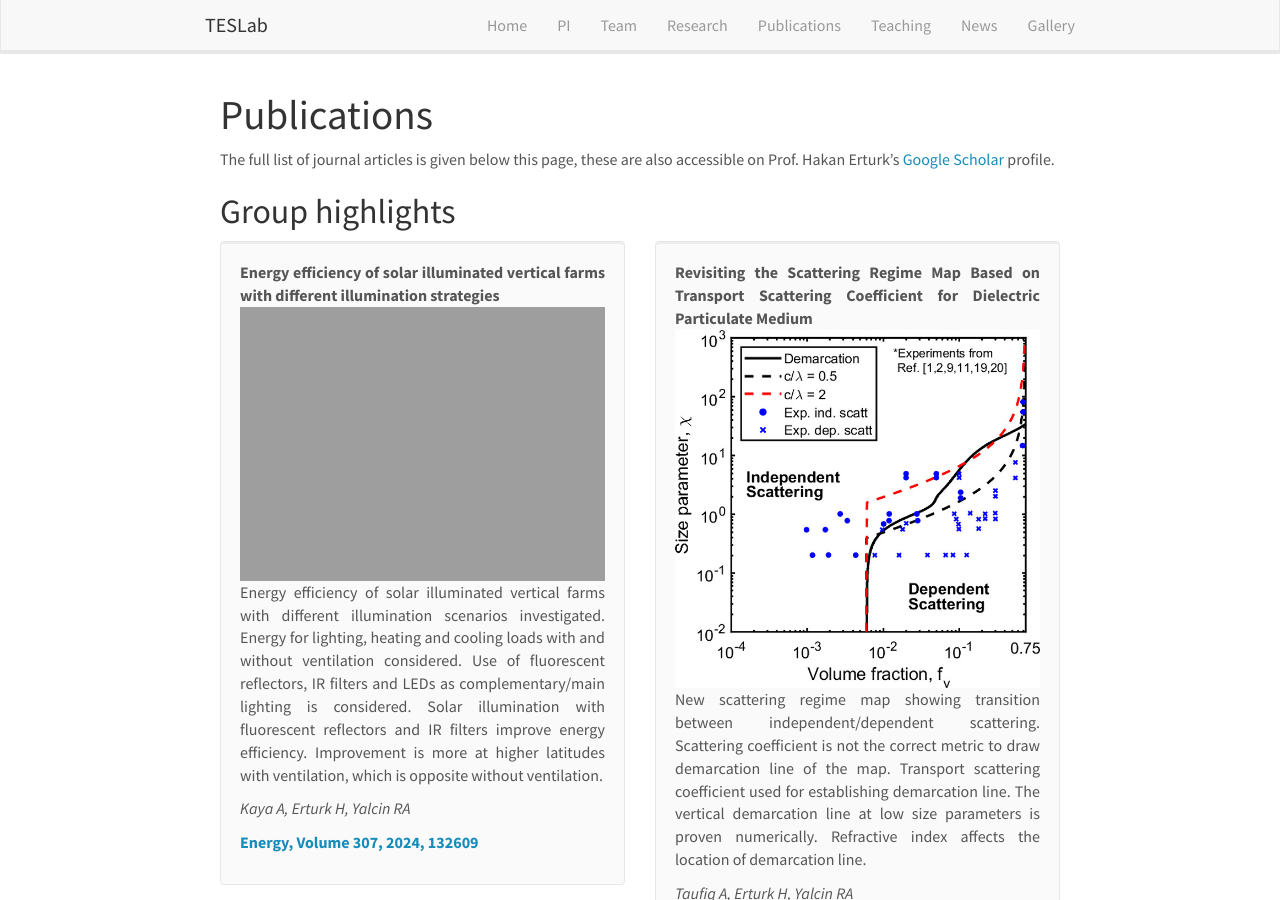
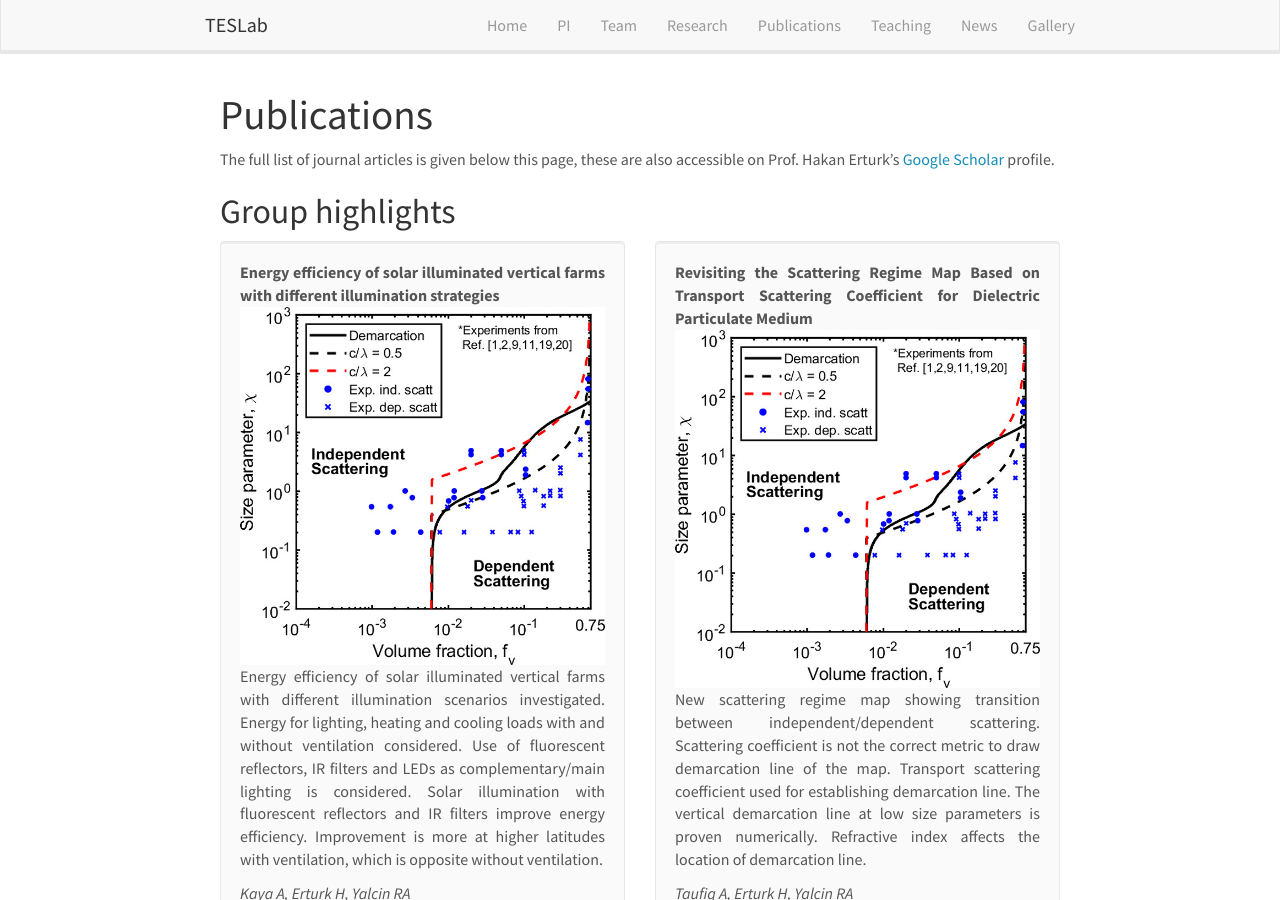
Before and after one commit to buteslab/buteslab.github.io, a Jekyll site: the page built from _pages/publications.md, in a window 1280 px wide and 900 px high. Built offline with Jekyll 4.4.1, drawn with Linux system fonts in a browser that asks for light colours; nearby versions of some CDN libraries.

Commit message:
Update publist.yml

```diff
--- a/_data/publist.yml
+++ b/_data/publist.yml
@@ -1,5 +1,6 @@
 - title: "Energy efficiency of solar illuminated vertical farms with different illumination strategies"
   authors: Kaya A, Erturk H, Yalcin RA
+  image: icheatmasstransfer_154_pub2_2024.jpg
   link:
     url: https://doi.org/10.1016/j.energy.2024.132609
     display: Energy, Volume 307, 2024, 132609
```
